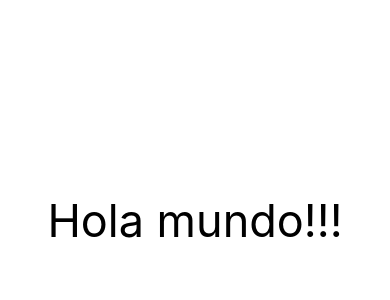
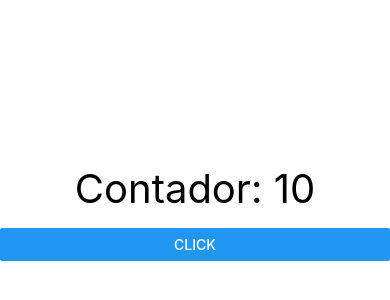
Before and after one commit to Majomon/02-ContadorReactNative, a React Native app: screen / in a window 390 px wide. Shown: the part 202-502 px from the top of the page. Built offline with nearby package versions, Linux system fonts and the light colour scheme.

Commit message:
Boton de suma

```diff
--- a/App.tsx
+++ b/App.tsx
@@ -1,8 +1,12 @@
 import React from 'react';
-import {HolaMundoScreen} from './src/screens/HolaMundoScreen';
+/* import {HolaMundoScreen} from './src/screens/HolaMundoScreen'; */
+import {ContadorScreen} from './src/screens/ContadorScreen';
 
 const App = () => {
-  return <HolaMundoScreen />;
+  return (
+    /*     <HolaMundoScreen /> */
+    <ContadorScreen />
+  );
 };
 
 export default App;
--- /dev/null
+++ b/src/screens/ContadorScreen.tsx
@@ -0,0 +1,19 @@
+import React, {useState} from 'react';
+import {Text, View, Button} from 'react-native';
+
+export const ContadorScreen = () => {
+  const [contador, setContador] = useState(10);
+  return (
+    <View style={{flex: 1, justifyContent: 'center'}}>
+      <Text
+        style={{
+          textAlign: 'center',
+          fontSize: 40,
+          top: -15,
+        }}>
+        Contador: {contador}
+      </Text>
+      <Button title="Click" onPress={() => setContador(contador + 1)} />
+    </View>
+  );
+};
```
